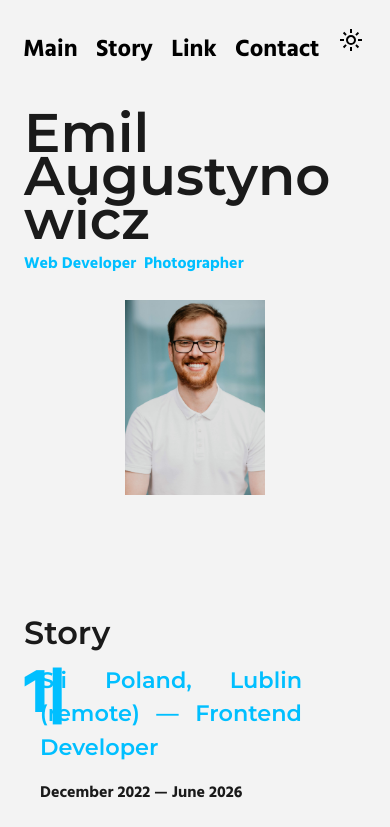
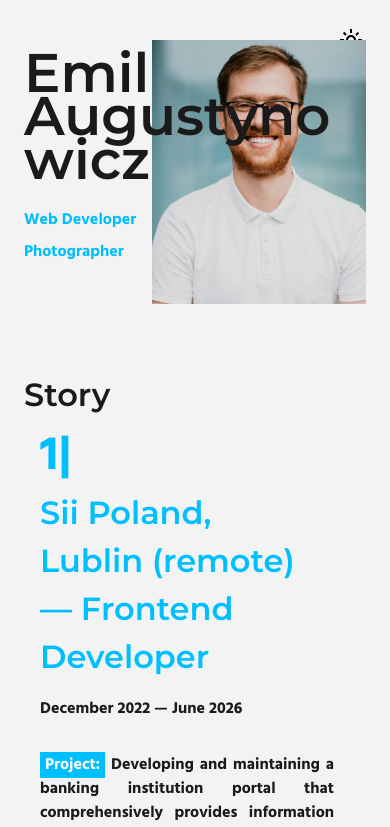
Before and after one commit to Zdechlak89/portfolio_react_ts, a React (Vite) app: page / in a window 390 px wide. Shown: the top 827 px of the page. Built offline with nearby package versions, Linux system fonts and the light colour scheme.

Commit message:
more styles changes

```diff
--- a/src/components/Header.scss
+++ b/src/components/Header.scss
@@ -23,12 +23,7 @@ header {
 
   @media (max-width: 600px) {
     nav {
-      top: 24px;
-      left: 20px;
-      writing-mode: horizontal-tb;
-      text-orientation: initial;
-      display: flex;
-      gap: 12px;
+      display: none;
     }
 
     div {
--- a/src/components/Main.tsx
+++ b/src/components/Main.tsx
@@ -259,11 +259,13 @@ const MainSection = (): ReactElement => {
                 <h1 className="main-heading">
                   {splitTextIntoWords("Emil Augustynowicz")}
                 </h1>
-                <p>Web Developer</p>
-                <p>Photographer</p>
+                <div className="main-subheading">
+                  <p>Web Developer</p>
+                  <p>Photographer</p>
+                </div>
               </div>
             </div>
-            <div className="col col-lg-5">
+            <div className="col col-lg-5 main-image-container">
               <img
                 ref={mainImageRef}
                 src="/DAD_0409.jpg"
--- a/src/index.scss
+++ b/src/index.scss
@@ -89,13 +89,11 @@ body {
 h1 {
   line-height: 0.8;
   font-size: 10vw;
-  text-align: justify;
   margin: 0.2em 0;
 }
 
 h2 {
   font-size: 2rem;
-  text-align: justify;
   margin: 0.2em 0;
 }
 
@@ -114,6 +112,7 @@ h2,
 h3 {
   font-family: Montserrat;
   font-weight: 600;
+  text-align: left;
 }
 
 button {
@@ -296,6 +295,14 @@ nav a {
     height: 100%;
     align-content: flex-end;
 
+    .main-subheading {
+      display: flex;
+      flex-direction: column;
+      align-items: flex-start;
+      gap: 0.5rem;
+      margin-top: 1rem;
+    }
+
     p {
       font-size: 2vw;
       margin: 0 2vw 0 0;
@@ -380,7 +387,7 @@ nav a {
 
   #main {
     min-height: auto;
-    padding-top: 100px;
+    padding-top: 40px;
     padding-bottom: 40px;
   }
 
@@ -388,14 +395,23 @@ nav a {
     font-size: 3.4rem;
     text-align: left;
     overflow-wrap: anywhere;
+    writing-mode: sideways-lr;
+    display: flex;
+    flex-direction: column;
   }
-
-  .main-text p {
+  .main-subheading p {
     font-size: 1rem;
   }
 
   .main-image {
-    max-width: 140px;
+    max-width: 55vw;
+
+    &-container {
+      position: absolute;
+      right: 24px;
+      height: 100vh;
+      width: auto;
+    }
   }
 
   #story {
@@ -418,8 +434,13 @@ nav a {
       max-height: none;
       padding: 0 2rem 0 1rem;
 
+      &::before {
+        position: relative;
+        font-size: 3rem;
+      }
+
       h3 {
-        font-size: 1.4rem;
+        font-size: 2rem;
       }
     }
   }
```
Also changed, not shown: src/components/VerticalContainer.tsx (+9 -9 lines).
